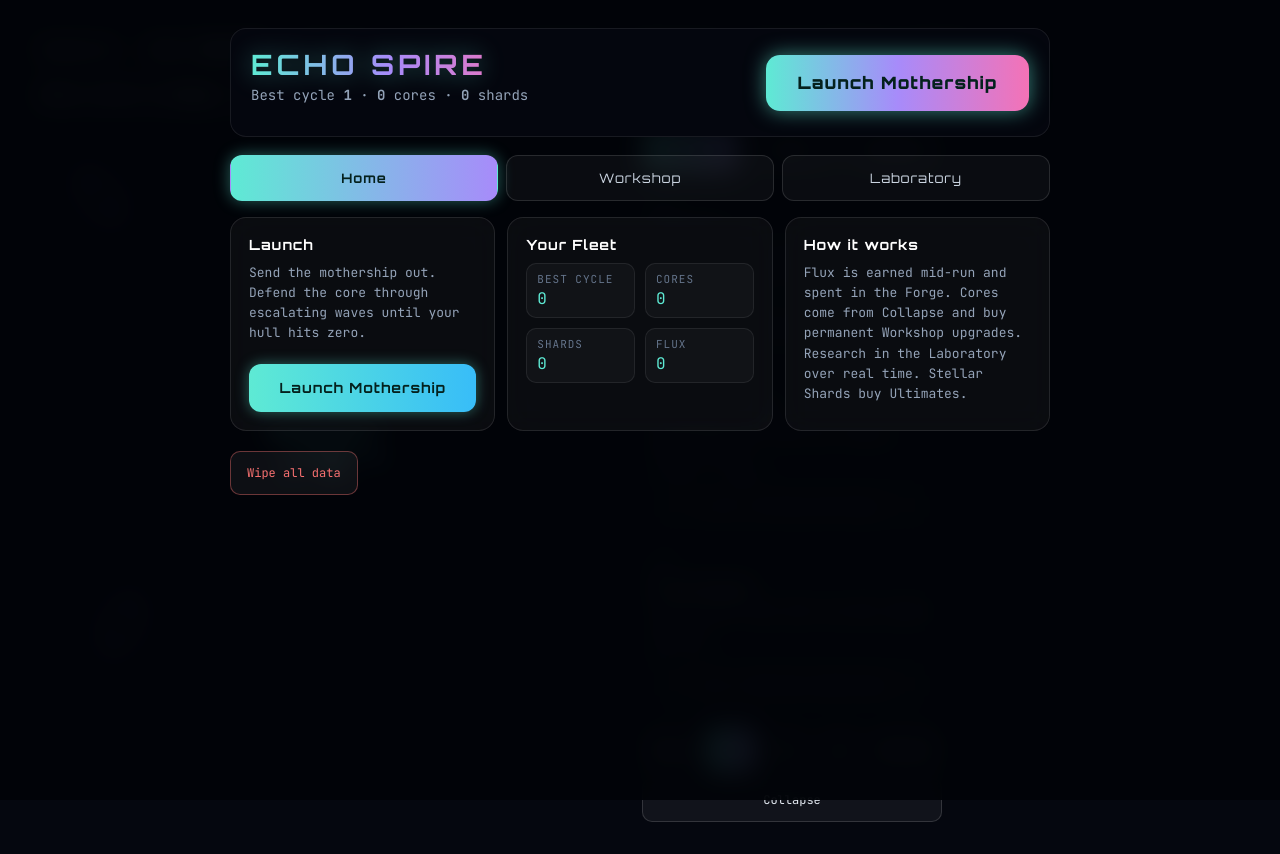
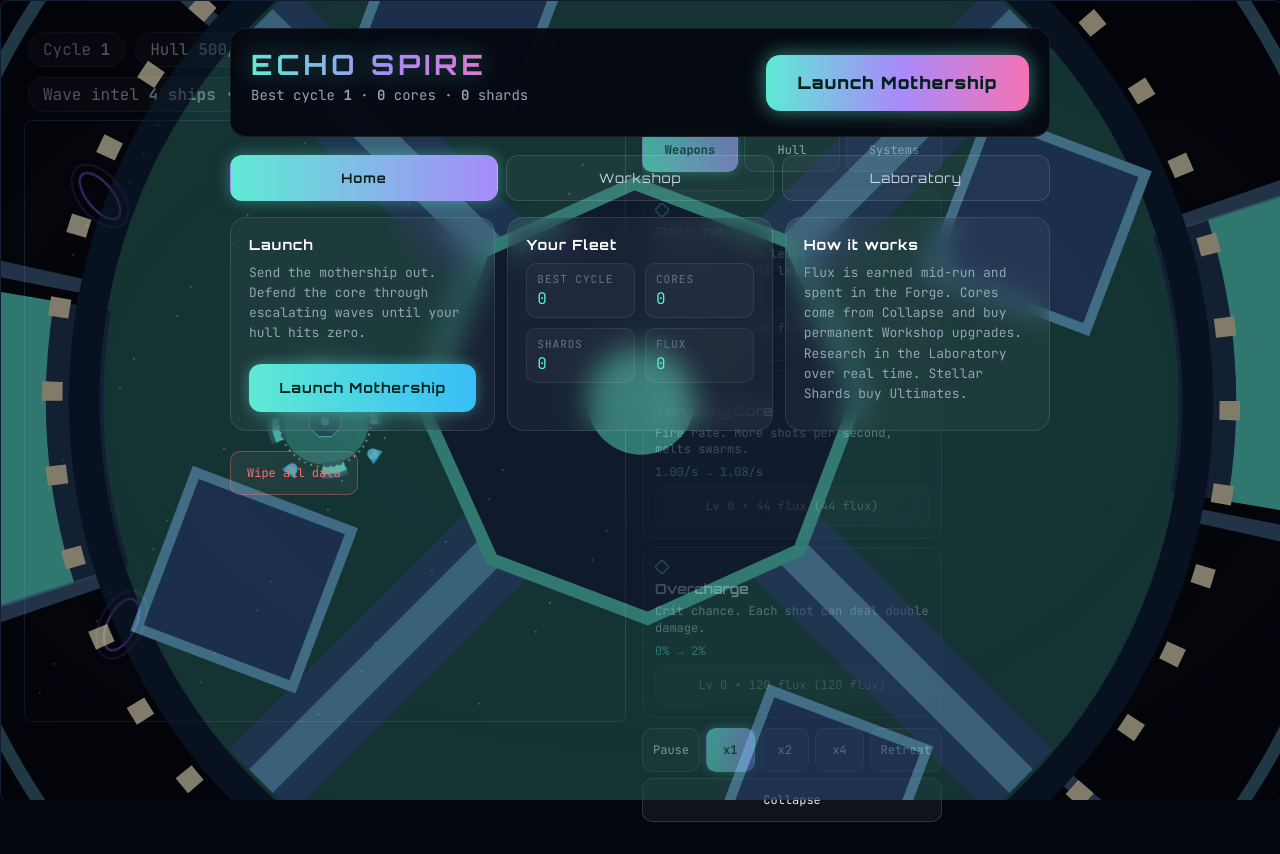
Before and after one commit to Zsolt-85/echo-spire, a website built with Vite: page index.html in a window 1280 px wide. Built offline with nearby package versions, Linux system fonts and the light colour scheme.

Commit message:
feat(mothership): show the echo ring behind the main menu

```diff
--- a/index.html
+++ b/index.html
@@ -11,6 +11,7 @@
 
   <!-- ============ MAIN MENU HUB ============ -->
   <div id="menu-overlay">
+    <canvas id="menu-ship" aria-hidden="true"></canvas>
     <div class="menu-sheet">
       <div class="menu-sticky">
         <div class="brand">
--- a/src/game/mothership.ts
+++ b/src/game/mothership.ts
@@ -8,6 +8,12 @@ export const NOZZLE_OUT = 64;
 export const RADIATOR_OUT = 72;
 export const DOCK_R = 34;
 export const DETAIL_MIN_R = 96;
+export const MENU_MIN_R = 320;
+export const MENU_RING_SPAN = 0.58;
+
+export function menuRingRadius(vw: number, vh: number): number {
+  return Math.max(MENU_MIN_R, Math.max(vw, vh) * MENU_RING_SPAN);
+}
 
 const N_SEGMENTS = 4;
 const GAP_ARC = 0.48;  // angular gap per segment, radians (arc length per unit radius)
--- a/src/main.ts
+++ b/src/main.ts
@@ -1,4 +1,4 @@
-import {startLoop} from './game/loop.js';import {drawSpace} from './game/render.js';import {freshState} from './game/state.js';import {tickSim} from './game/update.js';import {renderHud} from './ui/hud.js';import {buyUpgrade} from './ui/panel.js';import {saveGame,loadGame,wipeSave,isFreshBoot,hadLegacySave} from './state/save.js';import {collapseRun} from './state/prestige.js';import {showMenu,showGameOver,hideOverlays,getPhase,setMenuView,menuView} from './ui/menu.js';import {isDead,endRun,restartRun} from './game/lifecycle.js';import {recomputeStats,buyWorkshop,WORKSHOP_STATS} from './state/workshop.js';
+import {startLoop} from './game/loop.js';import {drawSpace} from './game/render.js';import {freshState} from './game/state.js';import {tickSim} from './game/update.js';import {renderHud} from './ui/hud.js';import {buyUpgrade} from './ui/panel.js';import {saveGame,loadGame,wipeSave,isFreshBoot,hadLegacySave} from './state/save.js';import {collapseRun} from './state/prestige.js';import {showMenu,showGameOver,hideOverlays,getPhase,setMenuView,menuView} from './ui/menu.js';import {isDead,endRun,restartRun} from './game/lifecycle.js';import {recomputeStats,buyWorkshop,WORKSHOP_STATS} from './state/workshop.js';import {drawMothership,defaultMotion,menuRingRadius} from './game/mothership.js';
 import {setForgeTab,setWsTab} from './ui/tabs.js';
 import {wsBatchOf,wsBatchUnlocked,lifetimeCores} from './state/training.js';
 import {WS_BATCH_COST} from './sim/balance.js';
@@ -7,6 +7,10 @@ import {startResearch,progressTraining,advanceOffline,trainingLevel,speedUnlocke
 import {WAVESKIP_CMD} from './sim/balance.js';
 const cv=document.getElementById('game') as HTMLCanvasElement;
 const ctx=cv.getContext('2d')!;
+const mcv=document.getElementById('menu-ship') as HTMLCanvasElement|null;
+const mctx=mcv?mcv.getContext('2d')!:null;
+function fitMenu(){if(!mcv)return;mcv.width=Math.ceil(innerWidth*devicePixelRatio);mcv.height=Math.ceil(innerHeight*devicePixelRatio);}
+fitMenu();addEventListener('resize',fitMenu);
 function fit(){cv.width=560*devicePixelRatio;cv.height=560*devicePixelRatio;}
 fit();addEventListener('resize',fit);
 const s=freshState();
@@ -60,7 +64,7 @@ try{const sv:any=loadGame();if(sv){if(typeof sv.best==='number')best=Math.floor(
 function persist():void{best=Math.max(best,s.wave);(s as unknown as {best?:number}).best=best;try{saveGame({...s,best} as any);}catch{}}
 let lastDraw:number|null=null;
 function finishRun():void{const prev=best;const sum=endRun(s);persist();showGameOver(sum,prev);loop.setPaused(true);}
-const loop=startLoop(cv,(dt)=>{if(getPhase()!=='run')return;tickSim(s,dt);if(isDead(s))finishRun();},()=>{const now=performance.now();const dt=Math.min(0.1,(now-(lastDraw??now))/1000);lastDraw=now;ctx.save();ctx.scale(devicePixelRatio,devicePixelRatio);drawSpace(ctx,560,560,now,s,dt);ctx.restore();renderHud(s);});
+const loop=startLoop(cv,(dt)=>{if(getPhase()!=='run')return;tickSim(s,dt);if(isDead(s))finishRun();},()=>{const now=performance.now();const dt=Math.min(0.1,(now-(lastDraw??now))/1000);lastDraw=now;ctx.save();ctx.scale(devicePixelRatio,devicePixelRatio);drawSpace(ctx,560,560,now,s,dt);ctx.restore();if(mctx&&getPhase()==='menu'){mctx.save();mctx.setTransform(devicePixelRatio,0,0,devicePixelRatio,0,0);mctx.clearRect(0,0,innerWidth,innerHeight);drawMothership(mctx,innerWidth/2,innerHeight/2,{r:menuRingRadius(innerWidth,innerHeight),hpFrac:1,t:now,motion:defaultMotion('menu')});mctx.restore();}renderHud(s);});
 function wire(id:string,fn:()=>void){const el=document.getElementById(id);if(el)el.addEventListener('click',()=>{fn();renderHud(s);});}
 wire('buy-dmg',()=>{buyUpgrade(s,'dmg');});
 wire('buy-rate',()=>{buyUpgrade(s,'rate');});
--- a/src/style.css
+++ b/src/style.css
@@ -17,8 +17,9 @@ canvas{border:1px solid #1e3a5f;border-radius:8px;position:sticky;top:12px;}
 #side>*{flex:none;}
 /* ===== MENU OVERLAY ===== */
 [hidden]{display:none !important;}
-#menu-overlay{position:fixed;inset:0;background:rgba(2,4,8,.92);backdrop-filter:blur(12px);-webkit-backdrop-filter:blur(12px);display:flex;justify-content:center;align-items:flex-start;overflow-y:auto;z-index:30;}
-.menu-sheet{max-width:820px;width:100%;margin:28px 16px 48px;}
+#menu-overlay{position:fixed;inset:0;background:radial-gradient(ellipse at 50% 50%,rgba(2,4,8,.05) 0%,rgba(2,4,8,.5) 70%,rgba(2,4,8,.78) 100%);backdrop-filter:none;-webkit-backdrop-filter:none;display:flex;justify-content:center;align-items:flex-start;overflow-y:auto;z-index:30;}
+#menu-ship{position:absolute;inset:0;width:100%;height:100%;opacity:.5;pointer-events:none;z-index:0;}
+.menu-sheet{max-width:820px;width:100%;margin:28px 16px 48px;position:relative;z-index:1;}
 .menu-sticky{position:sticky;top:0;background:rgba(5,7,15,.94);backdrop-filter:blur(18px);-webkit-backdrop-filter:blur(18px);border:1px solid rgba(255,255,255,.08);border-radius:16px;padding:18px 20px;display:flex;align-items:center;justify-content:space-between;gap:16px;z-index:2;}
 .menu-sticky h1{margin:0;font-size:28px;letter-spacing:4px;background:linear-gradient(90deg,#5eead4,#a78bfa,#f472b6);-webkit-background-clip:text;background-clip:text;color:transparent;filter:drop-shadow(0 0 12px rgba(94,234,212,.4));}
 .menu-sticky .menu-sub{margin-top:4px;font-size:14px;color:#94a3b8;}
```
Also changed, not shown: tests/menu-ship.test.ts (added, +64 -0 lines), 1 other file.
